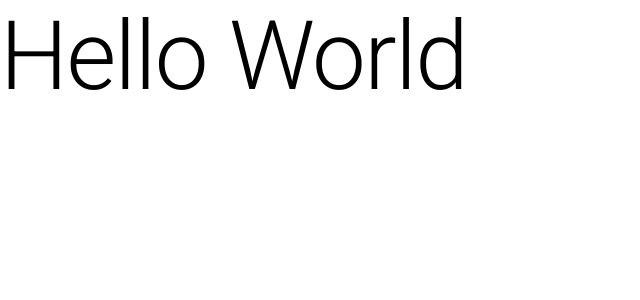
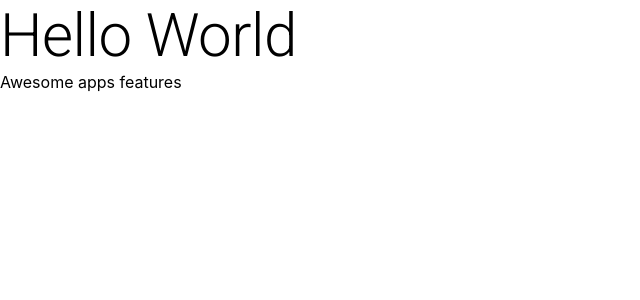
Before and after one commit to Buddahbot/my-app, a React (Create React App) app: page / in a window 1280 px wide. Shown: the top 300 px of the page, without its empty margins (0-640 px from the left). Built offline with nearby package versions, Linux system fonts and the light colour scheme.

Commit message:
edit readme, add my new component

```diff
--- a/src/App.jsx
+++ b/src/App.jsx
@@ -1,12 +1,14 @@
 import logo from './logo.svg';
 import { Typography } from '@material-ui/core';
+import AwesomeAppsFeatures from './components/awesome-apps-feature';
 
 
 
 function App() {
   return (
     <div>
-      <Typography variant="h1">Hello World</Typography>
+      <Typography variant="h2">Hello World</Typography>
+      <AwesomeAppsFeatures />
     </div>
   );
 }
--- /dev/null
+++ b/src/components/awesome-apps-feature.jsx
@@ -0,0 +1,11 @@
+import React from 'react';
+
+const AwesomeAppsFeatures = () => {
+    return (
+      <div>
+        Awesome apps features
+      </div>
+    );
+  }
+
+  export default AwesomeAppsFeatures;
```
Also changed, not shown: 1 other file (tests, documents, lock files or other folders).
